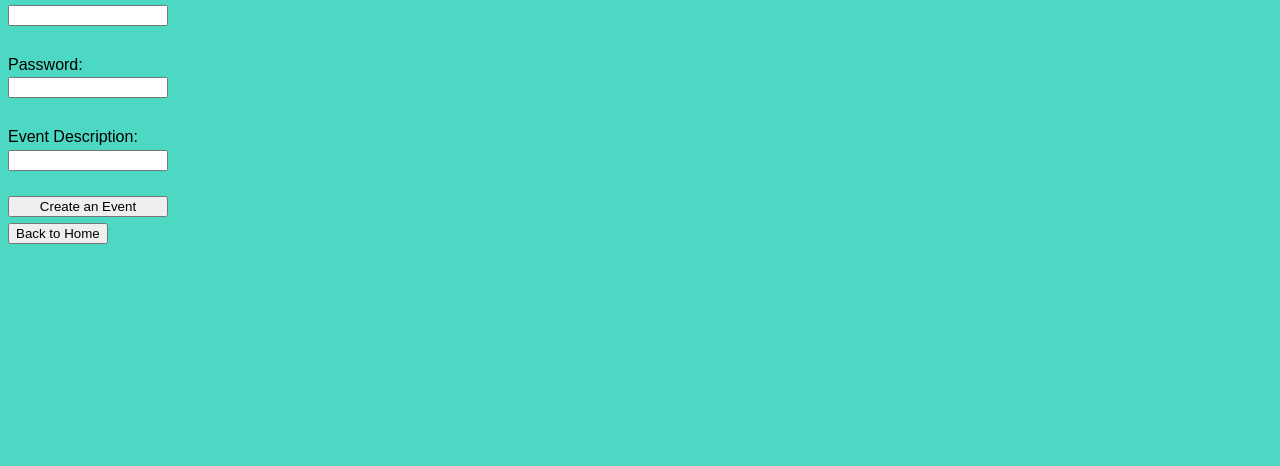
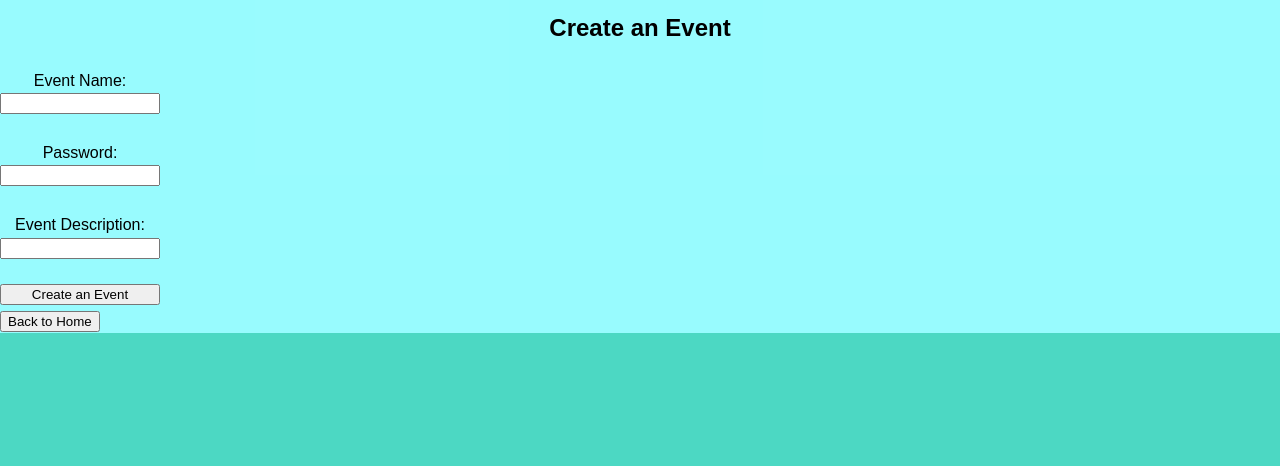
Before and after one commit to noob10293/Youth4Good, a website: page events.html in a window 1280 px wide. Shown: the part 334-800 px from the top of the page. Drawn offline with Linux system fonts and the light colour scheme.

Commit message:
index.html

```diff
--- a/events.html
+++ b/events.html
@@ -1,7 +1,7 @@
 <!DOCTYPE html>
 <html lang="en">
 <head>
-  <!--<link rel="stylesheet" href="css/index.css"> -->
+  <link rel="stylesheet" href="css/index.css">
     <meta charset="UTF-8">
     <meta http-equiv="X-UA-Compatible" content="IE=edge">
     <style>
```
Also changed, not shown: signup.html (+1 -1 lines).
